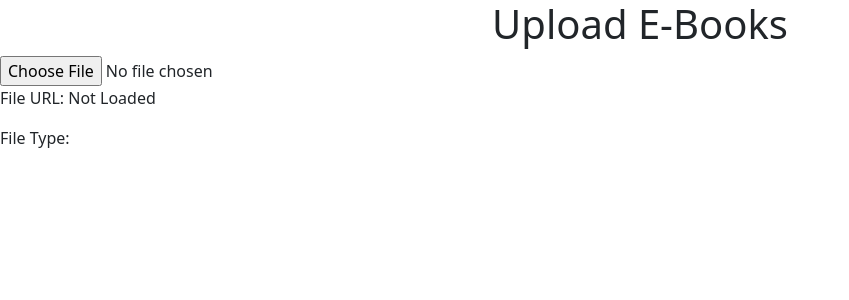
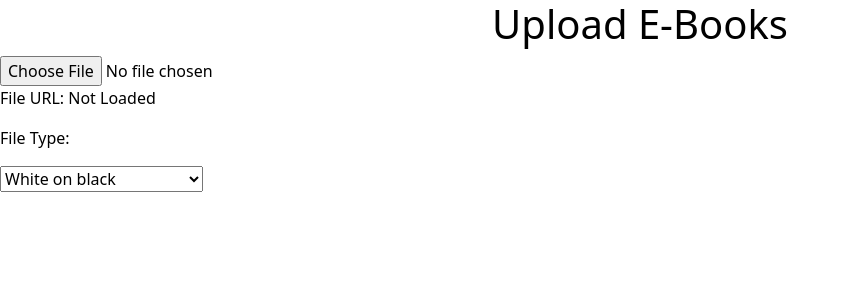
Before and after one commit to EugeneTan9/ReadEase, a React (Create React App) app: page / in a window 1280 px wide. Shown: the top 300 px of the page, without its empty margins (0-849 px from the left). Built offline with nearby package versions, Linux system fonts and the light colour scheme.

Commit message:
Completed color contrast for body bg and text

```diff
--- a/src/App.js
+++ b/src/App.js
@@ -1,11 +1,15 @@
-import React from "react";
+import React, { useState } from "react";
 import UploadPage from "./components/UploadPage";
+import ColorContrastDropdown from "./components/ColorContrastDropdown";
 import "./styles.css";
 
 function App() {
+  const [theme, setTheme] = useState({ background: "#000000", text: "#FFFFFF" });
+
   return (
     <div>
-      <UploadPage />
+      <UploadPage backgroundColor={theme.background} textColor={theme.text}/>
+      <ColorContrastDropdown onChange={setTheme} />
     </div>
   );
 }
--- /dev/null
+++ b/src/components/ColorContrastDropdown.js
@@ -0,0 +1,43 @@
+import React, { useState, useEffect } from "react";
+
+const ColorContrastDropdown = ({ onChange }) => {
+  console.log("Inside the colorContrastDropdown");
+
+  const colorCombinations = [
+    { label: "White on black", background: "#FFFFFF", text: "#000000" },
+    { label: "Black on white", background: "#000000", text: "#FFFFFF" },
+    { label: "Dark on and Yellow", background: "#000066", text: "#FFFF00" },
+    { label: "Green on Black", background: "#0BFE54", text: "#141414" },
+    { label: "Dark Gray on Light Gray", background: "#1E1E1E", text: "#CCCCCC" },
+  ];
+
+  // State to store selected colors
+  const [selectedColors, setSelectedColors] = useState(colorCombinations[0]);
+
+  // Update the background and text color dynamically
+  useEffect(() => {
+    document.body.style.backgroundColor = selectedColors.background;
+    document.body.style.color = selectedColors.text;
+  }, [selectedColors]);
+
+  return (
+    <select
+      id="colorSelector"
+      onChange={(e) => {
+        const selected = colorCombinations.find(
+          (option) => option.label === e.target.value
+        );
+        setSelectedColors(selected);
+      }}
+      value={selectedColors.label}
+    >
+      {colorCombinations.map((option, index) => (
+        <option key={index} value={option.label}>
+          {option.label}
+        </option>
+      ))}
+    </select>
+  );
+};
+
+export default ColorContrastDropdown;
--- a/src/components/UploadPage.js
+++ b/src/components/UploadPage.js
@@ -3,7 +3,7 @@ import PdfViewer from "./PdfViewer";
 import EpubViewer from "./EpubViewer";
 import AudioPlayer from "./AudioPlayer";
 
-const UploadPage = () => {
+const UploadPage = ({ backgroundColor, textColor }) => {
   console.log("📂 UploadPage Rendered - Checking if fileUrl is causing re-mount"); // Debug log
 
   const [fileType, setFileType] = useState("");
```
